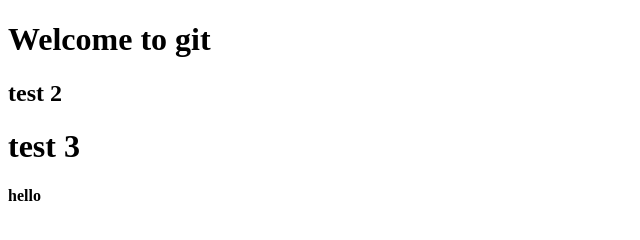
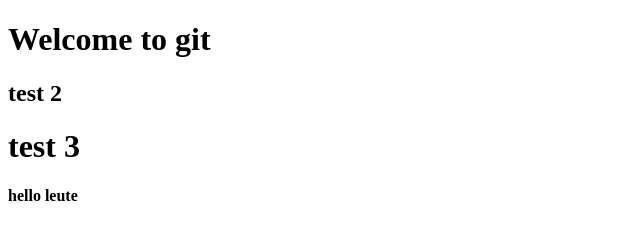
Before and after one commit to Lessing12/superwebsitezwei, a plain HTML site: page index.html in a window 1280 px wide. Shown: the full height of the page, 0-640 px from the left. Drawn offline with Linux system fonts and the light colour scheme.

Commit message:
test commit

```diff
--- a/index.html
+++ b/index.html
@@ -10,7 +10,7 @@
     <h1>Welcome to git</h1>
     <h2>test 2</h2>
     <h1>test 3</h1>
-    <h4>hello</h4>
+    <h4>hello leute</h4>
 
 </body>
 </html>
```
